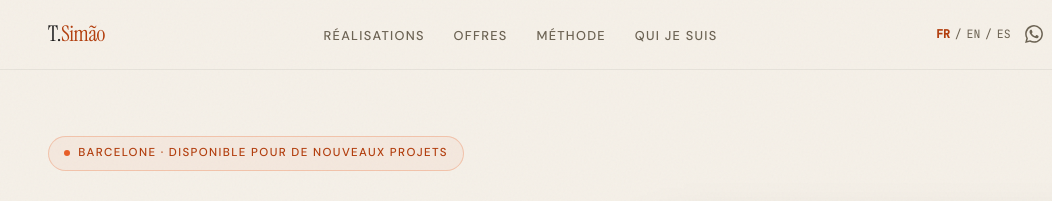
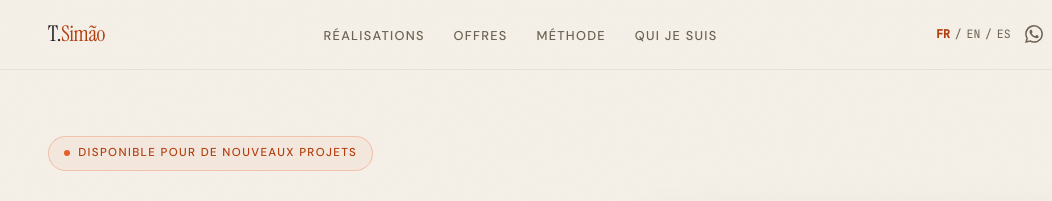
Before and after one commit to 6maotro/portfolio-ia, a plain HTML site: page index.html in a window 1280 px wide. Shown: the top 201 px of the page, 0-1052 px from the left. Drawn offline with Linux system fonts and the light colour scheme.

Commit message:
Update index.html

```diff
--- a/index.html
+++ b/index.html
@@ -232,7 +232,7 @@ footer{display:flex;justify-content:space-between;padding:1.6rem 3rem;border-top
 
 <header class="hero" id="top">
   <div class="hero-text">
-    <div class="hero-badge">Barcelone · Disponible pour de nouveaux projets</div>
+    <div class="hero-badge">Disponible pour de nouveaux projets</div>
     <h1>Des pubs vidéo qui racontent une histoire,<br><em>et qui vendent.</em></h1>
     <p class="hero-sub">Je réalise des pubs vidéo en IA à partir de <strong>vraies images de votre commerce ou de vos produits</strong>. Ancien traffic manager, j'ai géré <strong>260 K€ par an</strong> de publicité sur Meta et Google : chaque histoire est pensée pour accrocher dans les premières secondes et faire agir.</p>
     <div class="hero-btns">
```
